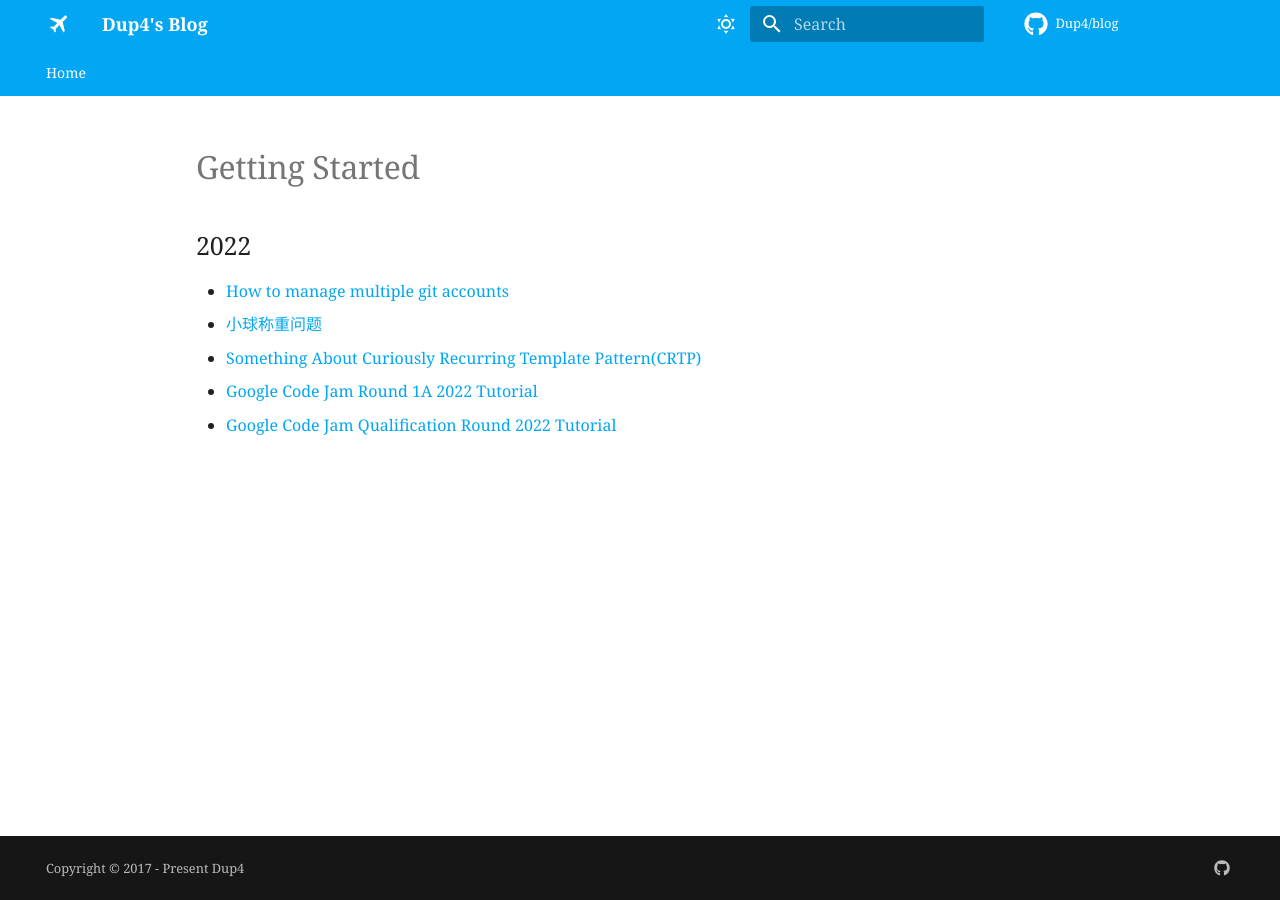
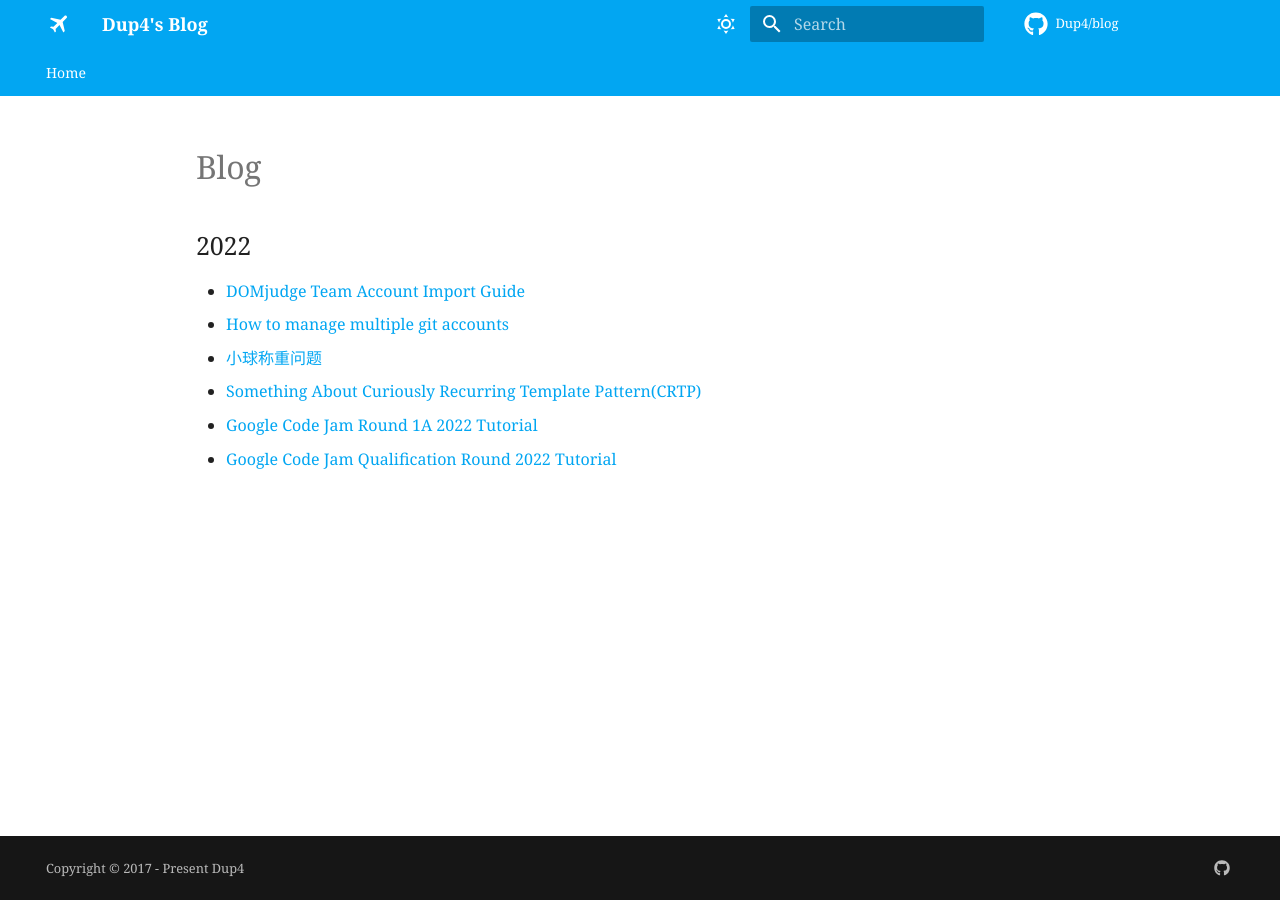
Before and after one commit to Dup4/blog, an MkDocs documentation site: the page built from docs/index.md, in a window 1280 px wide. Built offline with MkDocs 1.6.1 and Material for MkDocs 9.7.7, drawn with Linux system fonts in a browser that asks for light colours; some web fonts are replaced; comment, search, counter and statistics services are not loaded.

Commit message:
refactor: rename to Blog

```diff
--- a/docs/index.md
+++ b/docs/index.md
@@ -1,7 +1,8 @@
-# Getting Started
+# Blog
 
 ## 2022
 
+* [DOMjudge Team Account Import Guide](./2022/5/domjudge-team-account-import-guide/index.md)
 * [How to manage multiple git accounts](./2022/5/how-to-manage-multiple-git-accounts/index.md)
 * [小球称重问题](./2022/5/ball-weighing-problem/index.md)
 * [Something About Curiously Recurring Template Pattern(CRTP)](./2022/4/something-about-crtp/index.md)
```
